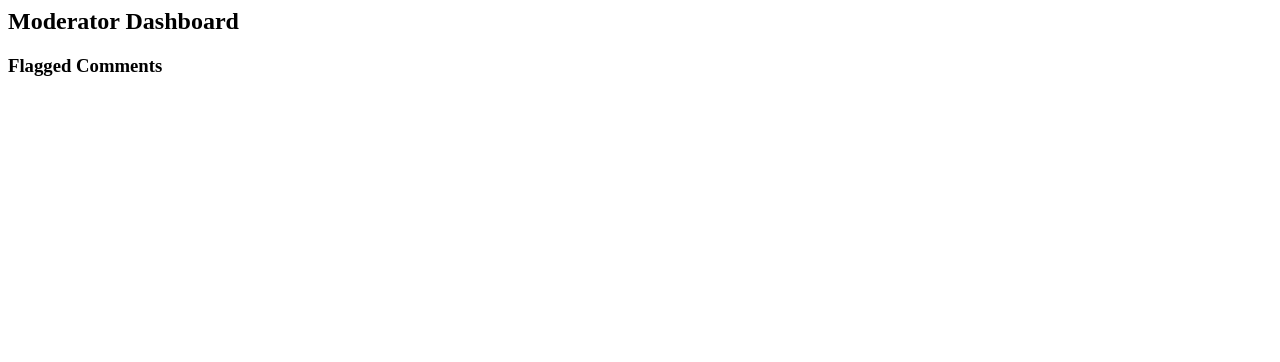
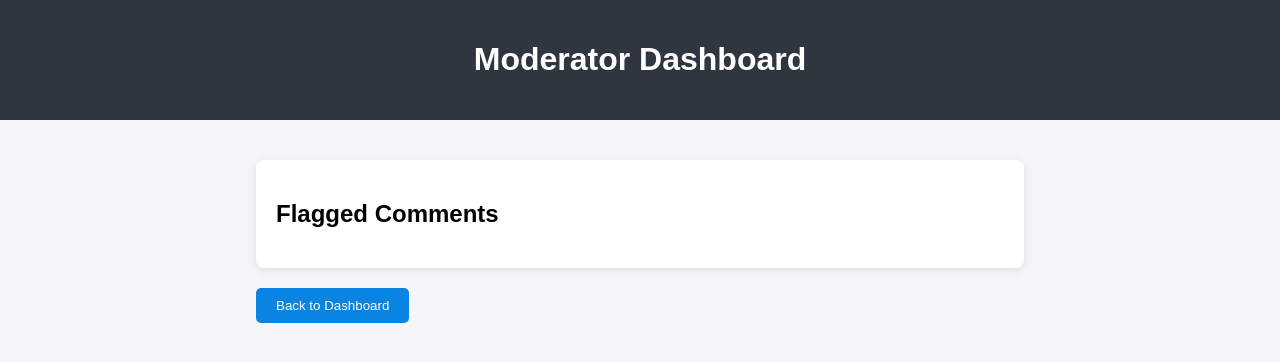
Before and after one commit to 30-beep/AI-Spam-Abuse-Detection-System, a Flask app: page /moderator in a window 1280 px wide. Shown: the top 362 px of the page. Run offline with Flask 3, Linux system fonts and the light colour scheme.

Commit message:
Update moderator.html

```diff
--- a/src/templates/moderator.html
+++ b/src/templates/moderator.html
@@ -1,10 +1,145 @@
-<h2>Moderator Dashboard</h2>
+<!DOCTYPE html>
+<html>
+<head>
 
-<h3>Flagged Comments</h3>
+<title>Moderator Dashboard</title>
+
+<style>
+
+body{
+    font-family: Arial, sans-serif;
+    background:#f5f6fa;
+    margin:0;
+}
+
+.header{
+    background:#2f3640;
+    color:white;
+    padding:20px;
+    text-align:center;
+}
+
+.container{
+    width:60%;
+    margin:40px auto;
+}
+
+.card{
+    background:white;
+    padding:20px;
+    border-radius:8px;
+    box-shadow:0 2px 10px rgba(0,0,0,0.1);
+}
+
+.comment{
+    padding:15px;
+    border-bottom:1px solid #eee;
+}
+
+.status{
+    font-weight:bold;
+    margin-top:5px;
+}
+
+.abuse{
+    color:red;
+}
+
+.spam{
+    color:orange;
+}
+
+.safe{
+    color:green;
+}
+
+.actions button{
+    margin-right:10px;
+    margin-top:10px;
+    padding:8px 15px;
+    border:none;
+    border-radius:5px;
+    cursor:pointer;
+}
+
+.approve{
+    background:#27ae60;
+    color:white;
+}
+
+.delete{
+    background:#e74c3c;
+    color:white;
+}
+
+.ban{
+    background:#8e44ad;
+    color:white;
+}
+
+.back{
+    margin-top:20px;
+}
+
+.back button{
+    background:#0984e3;
+    color:white;
+    padding:10px 20px;
+    border:none;
+    border-radius:5px;
+}
+
+</style>
+
+</head>
+
+<body>
+
+<div class="header">
+<h1>Moderator Dashboard</h1>
+</div>
+
+<div class="container">
+
+<div class="card">
+
+<h2>Flagged Comments</h2>
 
 {% for c in comments %}
-<p>{{c.text}} - {{c.status}}</p>
-<button>Approve</button>
-<button>Delete</button>
-<button>Ban User</button>
+
+<div class="comment">
+
+<p>{{c.text}}</p>
+
+{% if c.status == "Spam" %}
+<div class="status spam">⚠ Spam Detected</div>
+{% elif c.status == "Abusive Content" %}
+<div class="status abuse">⚠ Abusive Content</div>
+{% else %}
+<div class="status safe">✔ Safe</div>
+{% endif %}
+
+<div class="actions">
+
+<button class="approve">Approve</button>
+<button class="delete">Delete</button>
+<button class="ban">Ban User</button>
+
+</div>
+
+</div>
+
 {% endfor %}
+
+</div>
+
+<div class="back">
+<a href="/dashboard">
+<button>Back to Dashboard</button>
+</a>
+</div>
+
+</div>
+
+</body>
+</html>
```
